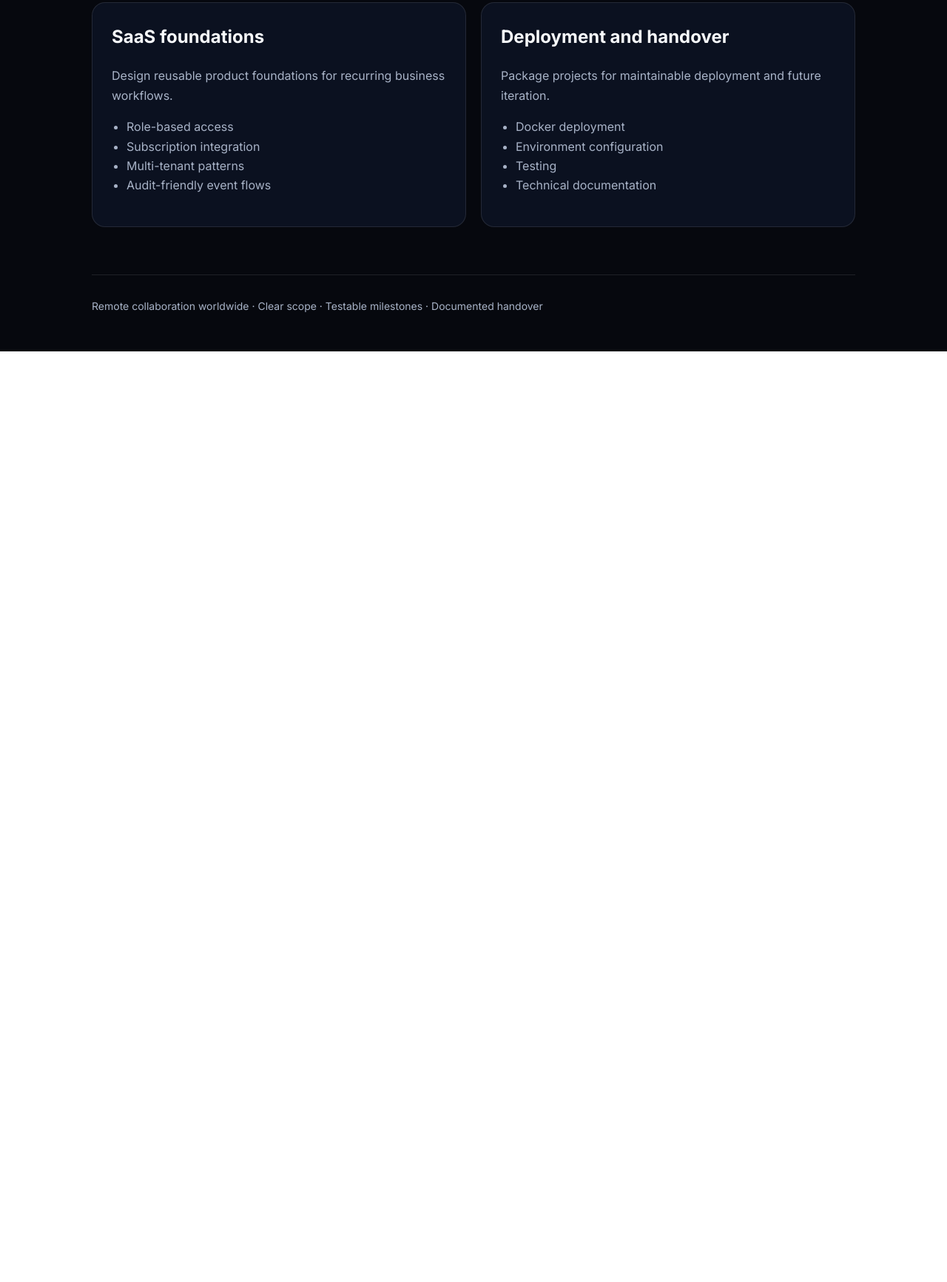
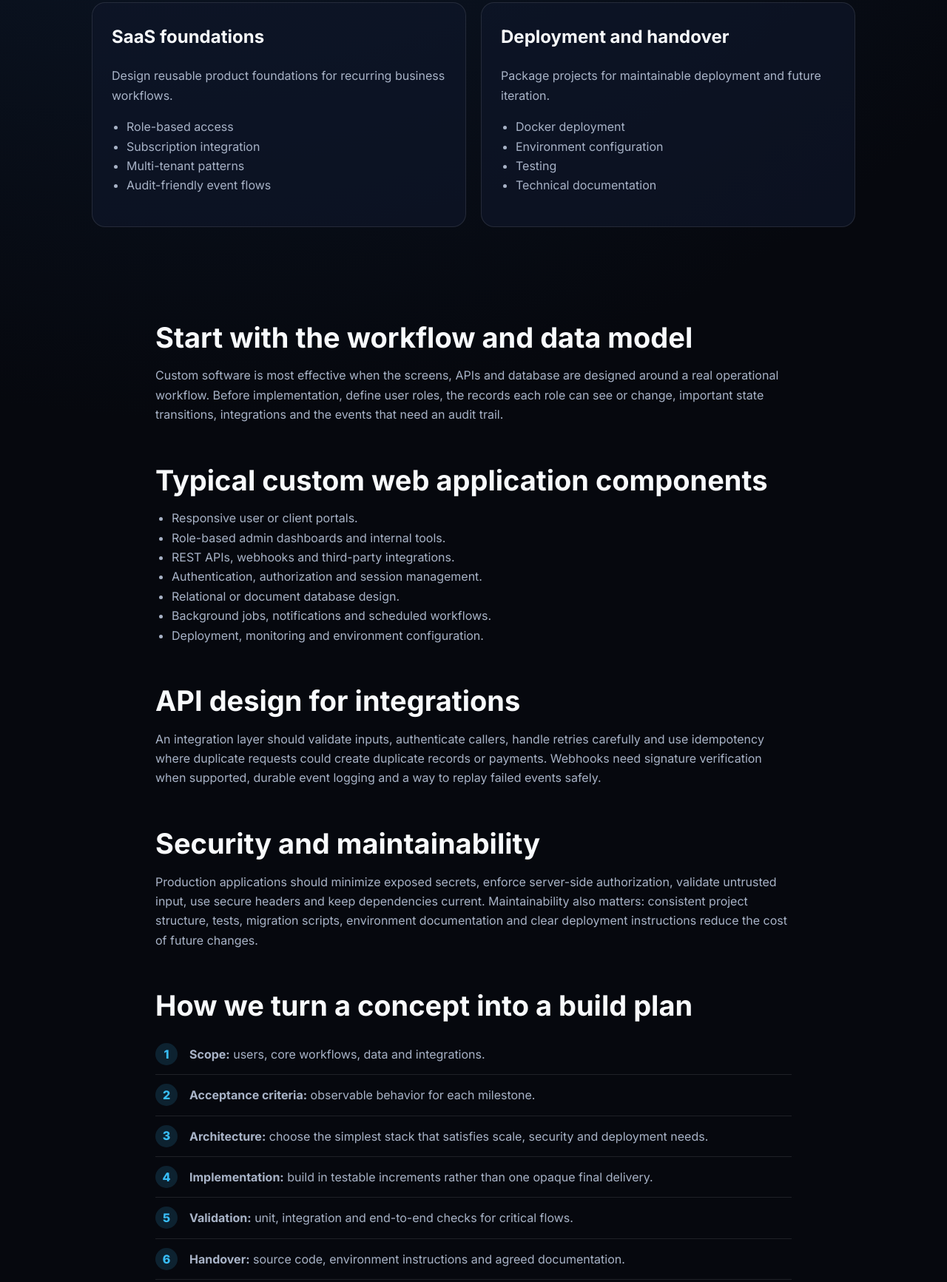
Before and after one commit to NadirAliOfficial/nextgentechdev-portal, a website: page web-app-development.html in a window 1280 px wide. Shown: the part 918-2651 px from the top of the page at 74% size. Before the commit the page ends 1393 px from the top, so only its background shows below. Drawn offline with Linux system fonts and the light colour scheme.

Commit message:
Deepen service content and internal linking: web-app-development.html

```diff
--- a/web-app-development.html
+++ b/web-app-development.html
@@ -26,6 +26,22 @@
 <section class="hero"><div class="eyebrow">Custom engineering service</div><h1>Custom Web Applications, SaaS Portals and APIs</h1><p class="lead">From client portals to internal dashboards, we build responsive web software around the workflow, data and integrations your business actually needs.</p><a class="cta" href="/#contact">Discuss your project</a></section>
 <section class="grid"><article class="card"><h2>Web applications</h2><p>Responsive applications with clear user flows and maintainable architecture.</p><ul><li>Business portals</li><li>Dashboards</li><li>Admin tools</li><li>Responsive interfaces</li></ul></article><article class="card"><h2>Backend and APIs</h2><p>Build APIs and integration layers for reliable digital workflows.</p><ul><li>FastAPI and REST services</li><li>Webhooks</li><li>Authentication flows</li><li>Database integration</li></ul></article><article class="card"><h2>SaaS foundations</h2><p>Design reusable product foundations for recurring business workflows.</p><ul><li>Role-based access</li><li>Subscription integration</li><li>Multi-tenant patterns</li><li>Audit-friendly event flows</li></ul></article><article class="card"><h2>Deployment and handover</h2><p>Package projects for maintainable deployment and future iteration.</p><ul><li>Docker deployment</li><li>Environment configuration</li><li>Testing</li><li>Technical documentation</li></ul></article></section>
 
+<section class="content">
+<h2>Start with the workflow and data model</h2>
+<p>Custom software is most effective when the screens, APIs and database are designed around a real operational workflow. Before implementation, define user roles, the records each role can see or change, important state transitions, integrations and the events that need an audit trail.</p>
+<h2>Typical custom web application components</h2>
+<ul><li>Responsive user or client portals.</li><li>Role-based admin dashboards and internal tools.</li><li>REST APIs, webhooks and third-party integrations.</li><li>Authentication, authorization and session management.</li><li>Relational or document database design.</li><li>Background jobs, notifications and scheduled workflows.</li><li>Deployment, monitoring and environment configuration.</li></ul>
+<h2>API design for integrations</h2>
+<p>An integration layer should validate inputs, authenticate callers, handle retries carefully and use idempotency where duplicate requests could create duplicate records or payments. Webhooks need signature verification when supported, durable event logging and a way to replay failed events safely.</p>
+<h2>Security and maintainability</h2>
+<p>Production applications should minimize exposed secrets, enforce server-side authorization, validate untrusted input, use secure headers and keep dependencies current. Maintainability also matters: consistent project structure, tests, migration scripts, environment documentation and clear deployment instructions reduce the cost of future changes.</p>
+<h2>How we turn a concept into a build plan</h2>
+<ol class="steps"><li><strong>Scope:</strong> users, core workflows, data and integrations.</li><li><strong>Acceptance criteria:</strong> observable behavior for each milestone.</li><li><strong>Architecture:</strong> choose the simplest stack that satisfies scale, security and deployment needs.</li><li><strong>Implementation:</strong> build in testable increments rather than one opaque final delivery.</li><li><strong>Validation:</strong> unit, integration and end-to-end checks for critical flows.</li><li><strong>Handover:</strong> source code, environment instructions and agreed documentation.</li></ol>
+<h2>AI-enabled web applications</h2>
+<p>When a product includes an AI assistant or agent, the web application still needs conventional engineering around identity, permissions, data access, billing, logs and user experience. The model should be treated as one component inside a controlled system rather than as the entire application.</p>
+<h2>Related services</h2>
+<div class="resource-links"><a class="resource-link" href="/ai-automation"><strong>AI Automation</strong><span>Connect workflows, APIs, CRM and business systems.</span></a><a class="resource-link" href="/llm-agent-development"><strong>LLM & AI Agents</strong><span>RAG, tool calling and evaluated agent workflows.</span></a><a class="resource-link" href="/resources"><strong>Free technical resources</strong><span>Calculators, checklists and implementation guides.</span></a><a class="resource-link" href="/#contact"><strong>Discuss a web application</strong><span>Convert the workflow into scope and acceptance criteria.</span></a></div>
+</section>
 </main>
 <footer>Remote collaboration worldwide · Clear scope · Testable milestones · Documented handover</footer>
 </div>
```
